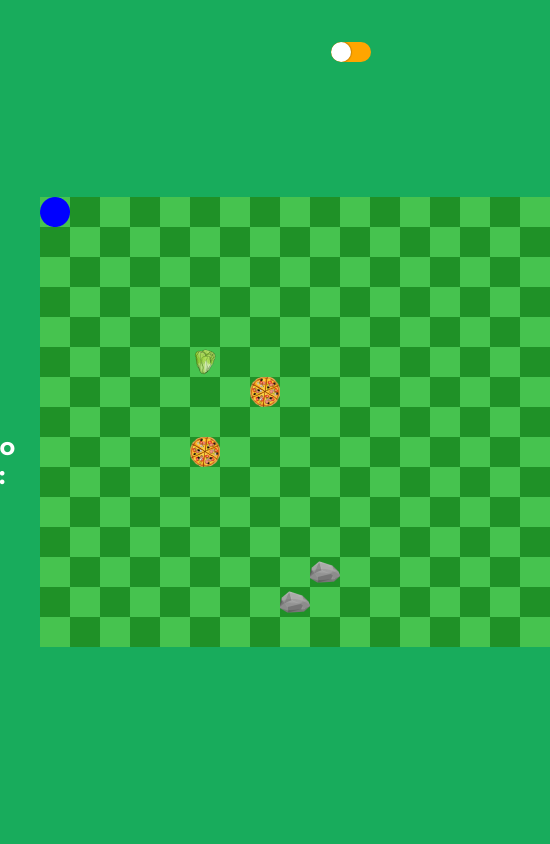
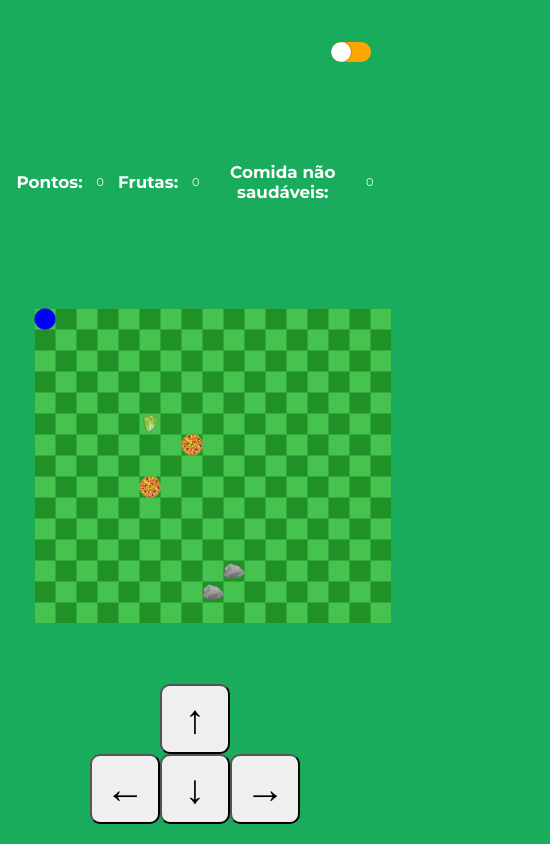
Before and after one commit to M-Eleoterio/snake-game, a React app: page /game in a window 390 px wide. Shown: the whole page, 550 px wide, since content can reach past the window. Built offline with nearby package versions, Linux system fonts and the light colour scheme.

Commit message:
game(feat): adiciona setas no mobile (visual)

```diff
--- a/src/components/game/game.css
+++ b/src/components/game/game.css
@@ -1,4 +1,6 @@
 #game-container {
+    width: 100%;
+    height: 100%;
     display: flex;
     justify-content: center;
     align-items: center;
@@ -24,6 +26,7 @@ label[for="game-dark-check"] {
     z-index: 2;
     overflow: hidden;
 }
+
 .ball {
     background-color: white;
     width: 50%;
@@ -38,7 +41,7 @@ label[for="game-dark-check"]:has(#game-dark-check:checked) {
     background-color: rgb(60, 86, 230);
 }
 
-#game-dark-check:checked ~ .ball {
+#game-dark-check:checked~.ball {
     margin-left: 20px;
 }
 
@@ -64,22 +67,27 @@ label[for="game-dark-check"]:has(#game-dark-check:checked) {
     background: url("../../../public/img/snake1.png");
     background-size: cover;
 }
+
 .sSnake1 {
     background: url("../../../public/img/sSnake1.png");
     background-size: cover;
 }
+
 .snake2 {
     background: url("../../../public/img/snake2.png");
     background-size: cover;
 }
+
 .snake3 {
     background: url("../../../public/img/snake3.png");
     background-size: cover;
 }
+
 .snake4 {
     background: url("../../../public/img/snake4.png");
     background-size: cover;
 }
+
 .snake5 {
     background: url("../../../public/img/snake5.png");
     background-size: cover;
@@ -90,6 +98,7 @@ label[for="game-dark-check"]:has(#game-dark-check:checked) {
     height: 100%;
     background: url("/public/img/lettuce.png");
 }
+
 .jFood {
     width: 100%;
     height: 100%;
@@ -101,3 +110,74 @@ label[for="game-dark-check"]:has(#game-dark-check:checked) {
     height: 100%;
     background: url("/public/img/pedra.png");
 }
+
+#keys {
+    display: none;
+}
+
+/* RESPONSIVIDADE */
+
+/* monitores pequenos */
+@media (max-width: 1400px) {
+    #game-container {
+        flex-direction: column;
+        display: flex;
+        justify-content: center;
+        align-items: center;
+        gap: 30px;
+    }
+}
+
+/* celulares */
+@media (max-width: 450px) {
+
+    #game-container {
+        flex-direction: column;
+        display: flex;
+        justify-content: center;
+        align-items: center;
+        gap: 30px;
+    }
+
+    body {
+        display: flex;
+        justify-content: center;
+        align-items: center;
+        width: 100%;
+        height: 100%;
+    }
+
+    .game-data {
+        transform: scale(0.7);
+        display: flex;
+        justify-content: center;
+        align-items: center;
+        width: 100%;
+        gap: 20px;
+    }
+
+    .gameBoard {
+        transform: scale(0.7);
+        margin-left: 7%;
+    }
+    #keys {
+        position: absolute;
+        bottom: 20px;
+        display: flex;
+        justify-content: center;
+        align-items: center;
+        flex-direction: column;
+    }
+    .key {
+        width: 70px;
+        height: 70px;
+        font-size: 40px;
+        font-weight: 900;
+        border-radius: 10px;
+    }
+    .key:active {
+        border: 1px solid white;
+        background-color: green;
+        color: white;
+    }
+}
--- a/src/components/game/game.jsx
+++ b/src/components/game/game.jsx
@@ -418,6 +418,16 @@ export default function Game() {
               </div>
             ))}
           </div>
+          <div id="keys">
+            <div className="key-row">
+              <button className="key" id="key-up">&uarr;</button>
+            </div>
+            <div className="key-row">
+            <button className="key" id="key-left">&larr;</button>
+            <button className="key" id="key-down">&darr;</button>
+            <button className="key" id="key-right">&rarr;</button>
+            </div>
+          </div>
         </>
       )}
     </div>
```
